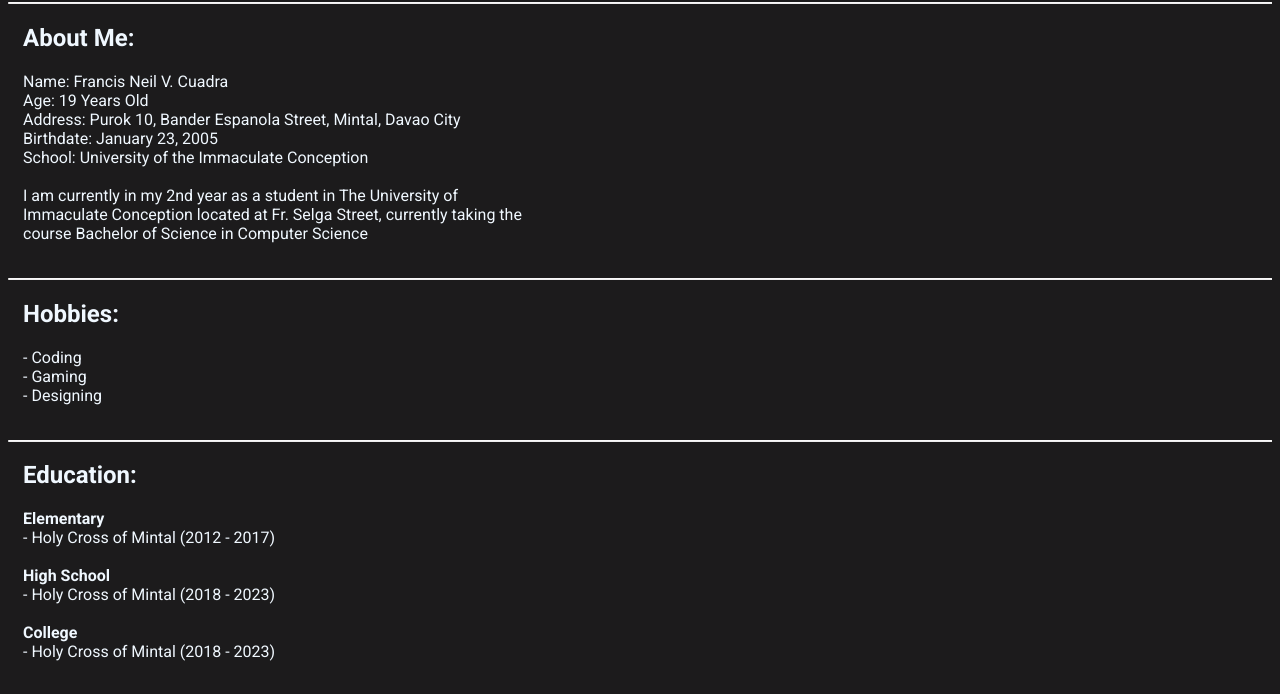
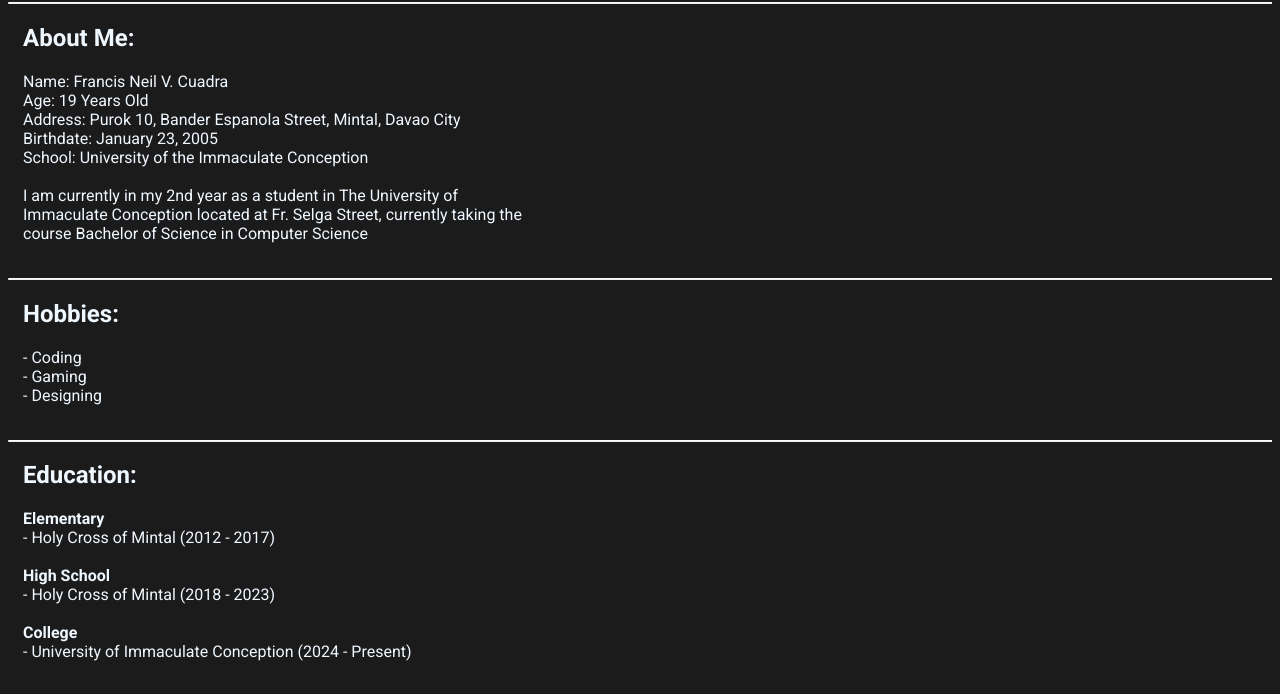
Before and after one commit to fcuadra-99/fcuadra-99.github.io, a plain HTML site: page index.html in a window 1280 px wide. Shown: the part 105-799 px from the top of the page. Drawn offline with Linux system fonts and the light colour scheme.

Commit message:
Update index.html

```diff
--- a/index.html
+++ b/index.html
@@ -72,7 +72,7 @@
         <br />
         <strong>College</strong>
         <br />
-        - Holy Cross of Mintal (2018 - 2023)
+        - University of Immaculate Conception (2024 - Present)
         <br />
         <br />
       </p>
```
